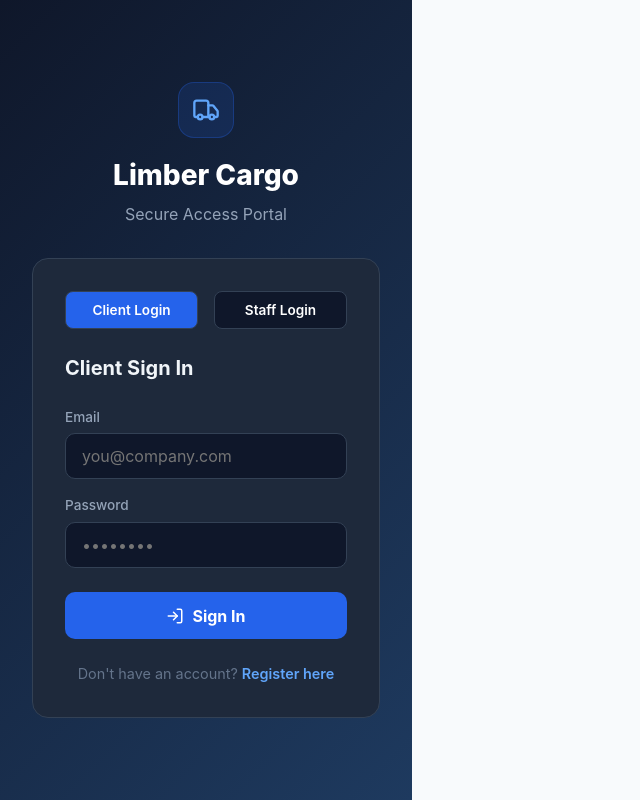
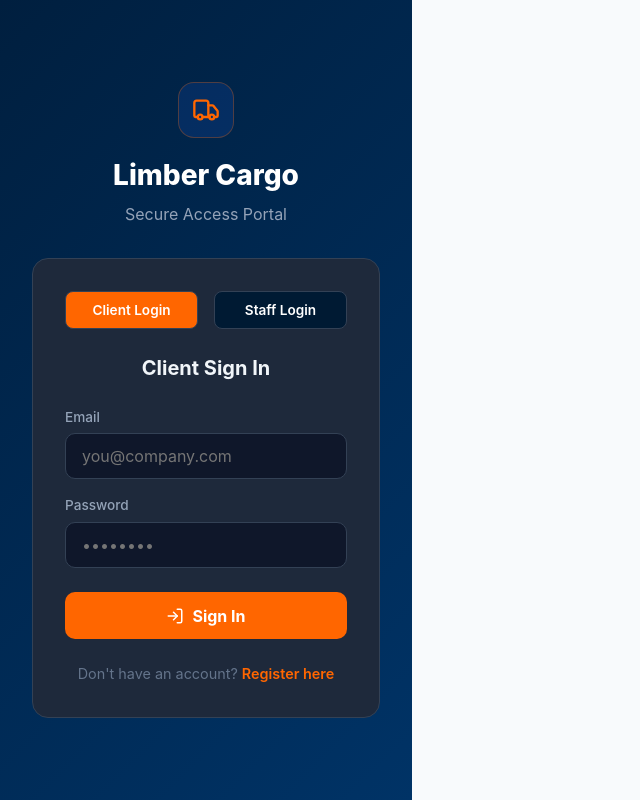
Before and after one commit to inisharul121/DSV_API, a React (Vite) app in the folder frontend/: page /login in a window 1280 px wide. Shown: the whole page, without its empty margins (0-640 px from the left). Built offline with nearby package versions, Linux system fonts and the light colour scheme.

Commit message:
improved register and login page

```diff
--- a/frontend/src/pages/CustomerRegister.jsx
+++ b/frontend/src/pages/CustomerRegister.jsx
@@ -47,16 +47,16 @@ const CustomerRegister = () => {
     return (
         <div style={{
             minHeight: '100vh', display: 'flex', alignItems: 'center', justifyContent: 'center',
-            background: 'linear-gradient(135deg, #0f172a 0%, #1e3a5f 100%)', padding: '2rem'
+            background: 'linear-gradient(135deg, #001f3f 0%, #003366 100%)', padding: '2rem'
         }}>
             <div style={{ width: '100%', maxWidth: '460px' }}>
                 <div style={{ textAlign: 'center', marginBottom: '2rem' }}>
                     <div style={{
                         width: '56px', height: '56px', background: 'rgba(37, 99, 235, 0.15)',
                         borderRadius: '16px', display: 'flex', alignItems: 'center', justifyContent: 'center',
-                        margin: '0 auto 1rem', border: '1px solid rgba(37,99,235,0.3)'
+                        margin: '0 auto 1rem', border: '1px solid rgba(255,102,0,0.3)'
                     }}>
-                        <Truck size={28} color="#60a5fa" />
+                        <Truck size={28} color="#ff6600" />
                     </div>
                     <h1 style={{ color: '#fff', fontSize: '1.75rem', fontWeight: 800, margin: 0 }}>Limber Cargo</h1>
                     <p style={{ color: '#94a3b8', marginTop: '0.4rem' }}>Create Your Account</p>
@@ -97,7 +97,7 @@ const CustomerRegister = () => {
                                     onClick={() => setForm(f => ({ ...f, role: 'Customer' }))}
                                     style={{
                                         flex: 1, padding: '0.6rem', borderRadius: '8px',
-                                        background: form.role === 'Customer' ? '#2563eb' : '#0f172a',
+                                        background: form.role === 'Customer' ? '#ff6600' : '#001a33',
                                         color: '#fff', border: '1px solid #334155', cursor: 'pointer',
                                         fontWeight: 600, fontSize: '0.85rem', transition: 'all 0.2s'
                                     }}
@@ -109,7 +109,7 @@ const CustomerRegister = () => {
                                     onClick={() => setForm(f => ({ ...f, role: 'Admin' }))}
                                     style={{
                                         flex: 1, padding: '0.6rem', borderRadius: '8px',
-                                        background: form.role === 'Admin' ? '#2563eb' : '#0f172a',
+                                        background: form.role === 'Admin' ? '#ff6600' : '#001a33',
                                         color: '#fff', border: '1px solid #334155', cursor: 'pointer',
                                         fontWeight: 600, fontSize: '0.85rem', transition: 'all 0.2s'
                                     }}
@@ -145,7 +145,7 @@ const CustomerRegister = () => {
                                 disabled={loading}
                                 style={{
                                     marginTop: '0.5rem', padding: '0.85rem',
-                                    background: loading ? '#334155' : '#2563eb',
+                                    background: loading ? '#334155' : '#ff6600',
                                     border: 'none', borderRadius: '10px',
                                     color: '#fff', fontWeight: 700, fontSize: '1rem',
                                     cursor: loading ? 'not-allowed' : 'pointer',
@@ -159,7 +159,7 @@ const CustomerRegister = () => {
 
                     <p style={{ color: '#64748b', textAlign: 'center', marginTop: '1.5rem', fontSize: '0.9rem' }}>
                         Already have an account?{' '}
-                        <Link to="/login" style={{ color: '#60a5fa', textDecoration: 'none', fontWeight: 600 }}>Sign in</Link>
+                        <Link to="/login" style={{ color: '#ff6600', textDecoration: 'none', fontWeight: 600 }}>Sign in</Link>
                     </p>
                 </div>
             </div>
--- a/frontend/src/pages/Login.jsx
+++ b/frontend/src/pages/Login.jsx
@@ -47,7 +47,7 @@ const CustomerLogin = () => {
             display: 'flex',
             alignItems: 'center',
             justifyContent: 'center',
-            background: 'linear-gradient(135deg, #0f172a 0%, #1e3a5f 100%)',
+            background: 'linear-gradient(135deg, #001f3f 0%, #003366 100%)',
             padding: '2rem'
         }}>
             <div style={{ width: '100%', maxWidth: '420px' }}>
@@ -58,9 +58,9 @@ const CustomerLogin = () => {
                         borderRadius: '16px',
                         display: 'flex', alignItems: 'center', justifyContent: 'center',
                         margin: '0 auto 1rem',
-                        border: '1px solid rgba(37,99,235,0.3)'
+                        border: '1px solid rgba(255,102,0,0.3)'
                     }}>
-                        <Truck size={28} color="#60a5fa" />
+                        <Truck size={28} color="#ff6600" />
                     </div>
                     <h1 style={{ color: '#fff', fontSize: '1.75rem', fontWeight: 800, margin: 0 }}>Limber Cargo</h1>
                     <p style={{ color: '#94a3b8', marginTop: '0.4rem' }}>Secure Access Portal</p>
@@ -72,7 +72,7 @@ const CustomerLogin = () => {
                             onClick={() => setRole('Customer')}
                             style={{
                                 flex: 1, padding: '0.6rem', borderRadius: '8px',
-                                background: role === 'Customer' ? '#2563eb' : '#0f172a',
+                                background: role === 'Customer' ? '#ff6600' : '#001a33',
                                 color: '#fff', border: '1px solid #334155', cursor: 'pointer',
                                 fontWeight: 600, fontSize: '0.85rem'
                             }}
@@ -83,7 +83,7 @@ const CustomerLogin = () => {
                             onClick={() => setRole('Admin')}
                             style={{
                                 flex: 1, padding: '0.6rem', borderRadius: '8px',
-                                background: role === 'Admin' ? '#2563eb' : '#0f172a',
+                                background: role === 'Admin' ? '#ff6600' : '#001a33',
                                 color: '#fff', border: '1px solid #334155', cursor: 'pointer',
                                 fontWeight: 600, fontSize: '0.85rem'
                             }}
@@ -92,7 +92,7 @@ const CustomerLogin = () => {
                         </button>
                     </div>
 
-                    <h2 style={{ color: '#f1f5f9', fontSize: '1.25rem', fontWeight: 700, marginBottom: '1.5rem' }}>
+                    <h2 style={{ color: '#f1f5f9', fontSize: '1.25rem', fontWeight: 700, marginBottom: '1.5rem', textAlign: 'center' }}>
                         {role === 'Admin' ? 'Staff Sign In' : 'Client Sign In'}
                     </h2>
 
@@ -144,7 +144,7 @@ const CustomerLogin = () => {
                             disabled={loading}
                             style={{
                                 marginTop: '0.5rem', padding: '0.85rem',
-                                background: loading ? '#334155' : '#2563eb',
+                                background: loading ? '#334155' : '#ff6600',
                                 border: 'none', borderRadius: '10px',
                                 color: '#fff', fontWeight: 700, fontSize: '1rem',
                                 cursor: loading ? 'not-allowed' : 'pointer',
@@ -157,7 +157,7 @@ const CustomerLogin = () => {
 
                     <p style={{ color: '#64748b', textAlign: 'center', marginTop: '1.5rem', fontSize: '0.9rem' }}>
                         Don't have an account?{' '}
-                        <Link to="/portal/register" style={{ color: '#60a5fa', textDecoration: 'none', fontWeight: 600 }}>Register here</Link>
+                        <Link to="/portal/register" style={{ color: '#ff6600', textDecoration: 'none', fontWeight: 600 }}>Register here</Link>
                     </p>
                 </div>
             </div>
```
